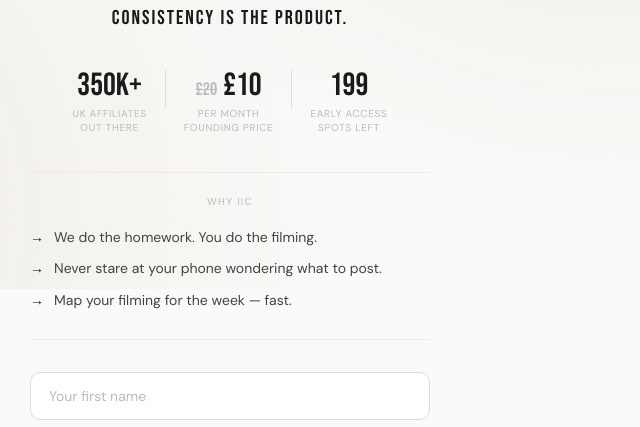
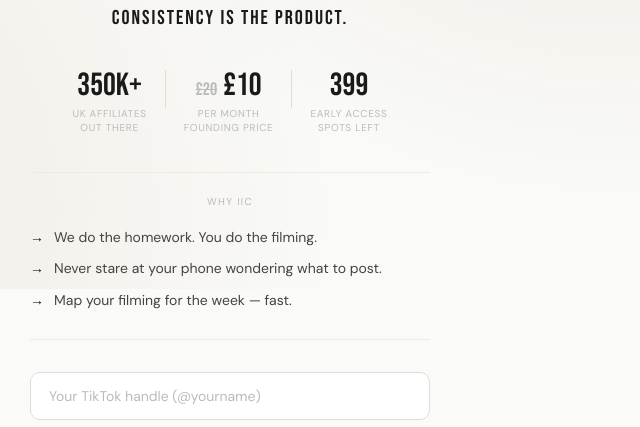
Before and after one commit to theinnerintelcircle-jpg/iic-waitlist, a plain HTML site: page index.html in a window 1280 px wide. Shown: the part 511-938 px from the top of the page, 410-1050 px from the left. Drawn offline with Linux system fonts and the light colour scheme.

Commit message:
Update index.html

```diff
--- a/index.html
+++ b/index.html
@@ -81,7 +81,7 @@
       </div>
       <div class="stat-divider"></div>
       <div class="stat">
-        <div class="stat-num" id="spots-num">199</div>
+        <div class="stat-num" id="spots-num">399</div>
         <div class="stat-label">Early access<br>spots left</div>
       </div>
     </div>
@@ -96,7 +96,7 @@
     <div class="form-block fade-6">
       <form id="aff-form" action="https://formspree.io/f/meepdddq" method="POST">
         <div class="input-stack">
-          <input type="text" name="name" placeholder="Your first name" required />
+          <input type="text" name="tiktok" placeholder="Your TikTok handle (@yourname)" required />
           <input type="email" name="email" placeholder="Your email address" required />
           <input type="hidden" name="type" value="Affiliate" />
           <button type="submit" class="btn">Lock in £10 &mdash; secure my spot</button>
@@ -109,7 +109,7 @@
     <p class="footer fade-6">&copy; 2026 Inner Intel Circle &nbsp;&middot;&nbsp; innerintelcircle@gmail.com</p>
   </div>
   <script>
-    let spots = 199;
+    let spots = 399;
     document.getElementById('aff-form').addEventListener('submit', async function(e) {
       e.preventDefault();
       const data = new FormData(this);
```
